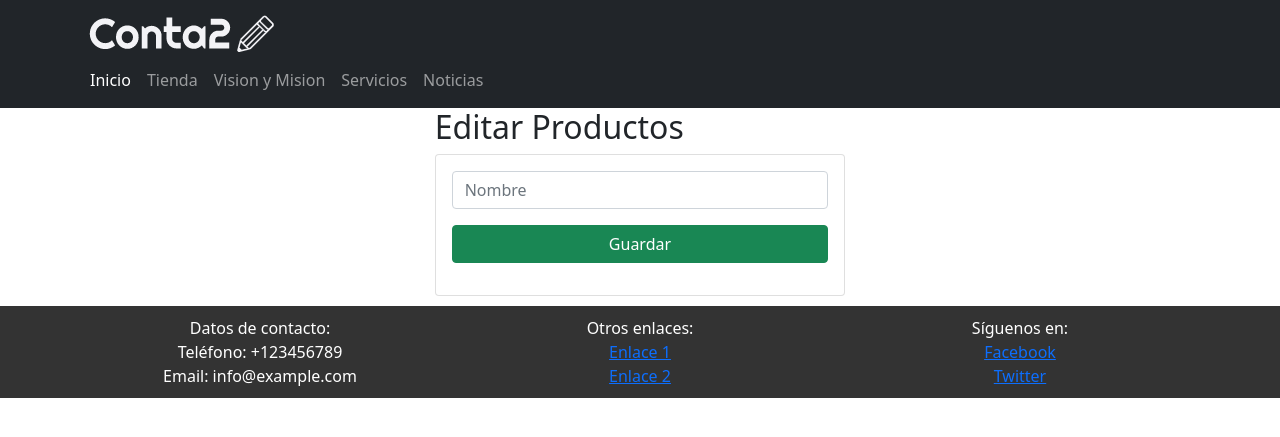
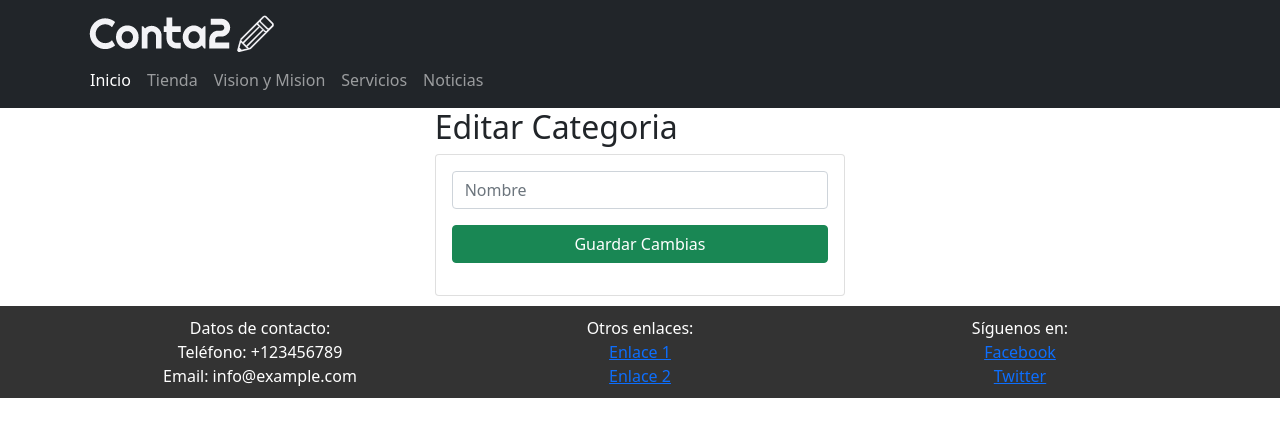
Before and after one commit to xKakashixpy/paginaweb2, a Django app: template Paginaweb2/core/templates/core/CatEdit.html in a window 1280 px wide. Shown: the top 437 px of the page. Run offline with Django 4.2, Linux system fonts and the light colour scheme; the template is opened without the code that fills it, so the values that code supplies are empty; some libraries are stand-ins or nearby versions.

Commit message:
Ultimo GIT

```diff
--- a/Paginaweb2/core/templates/core/CatEdit.html
+++ b/Paginaweb2/core/templates/core/CatEdit.html
@@ -3,7 +3,7 @@
 {% block body %}
 <div class="row">
     <div class="col-md-4 offset-md-4">
-        <h2> Editar Productos</h2>
+        <h2> Editar Categoria</h2>
         <div class="card">
             <div class="card-body">
                 <form method="POST" action="{% url 'editarcategoria2' nombre=categoria.nombre %}">{% csrf_token %}
@@ -11,7 +11,7 @@
                         <input type="text" id="txtNombre" name="txtNombre" value="{{categoria.nombre}}" class="form-control" placeholder="Nombre" required>
                     </div>
                     <div class="form-group d-grid gap-2 mb-3">
-                        <button type="submit" class="btn btn-success text-white">Guardar</button>
+                        <button type="submit" class="btn btn-success text-white">Guardar Cambias</button>
                     </div>
                 </form>
             </div>
--- a/Paginaweb2/core/templates/core/ClieEdit.html
+++ b/Paginaweb2/core/templates/core/ClieEdit.html
@@ -23,7 +23,7 @@
                         <input type="text" id="txtCorreo" name="txtCorreo" value="{{cliente.correo}}" class="form-control" placeholder="Correo" required>
                     </div>
                     <div class="form-group d-grid gap-2 mb-3">
-                        <button type="submit" class="btn btn-success text-white">Guardar</button>
+                        <button type="submit" class="btn btn-success text-white">Guardar Cambios</button>
                     </div>
                 </form>
             </div>
--- a/Paginaweb2/core/templates/core/ProdEdit.html
+++ b/Paginaweb2/core/templates/core/ProdEdit.html
@@ -28,7 +28,7 @@
                         </select>
                     </div>
                     <div class="form-group d-grid gap-2 mb-3">
-                        <button type="submit" class="btn btn-success text-white">Guardar</button>
+                        <button type="submit" class="btn btn-success text-white">Guardar Cambios</button>
                     </div>
                 </form>
             </div>
```
